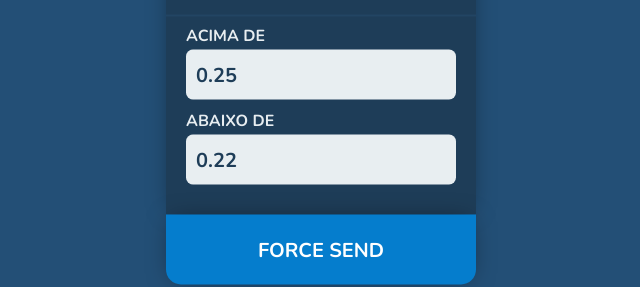
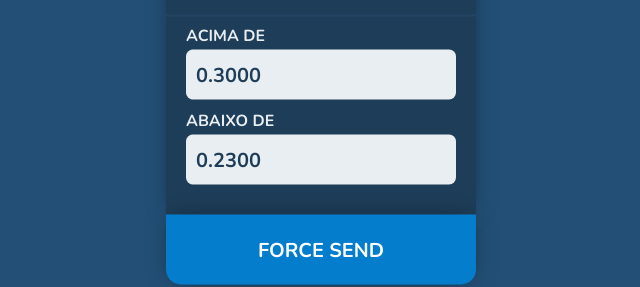
Before and after one commit to oThesenhista/dbot, a plain HTML site: page index.html in a window 1280 px wide. Shown: the part 342-629 px from the top of the page, 319-959 px from the left. Drawn offline with nearby package versions, Linux system fonts and the light colour scheme; no server answers.

Commit message:
Update index.html

```diff
--- a/index.html
+++ b/index.html
@@ -16,8 +16,8 @@
     <div class="box">
     exchange <input id="exchange" type="text" value="binance"><br>
     <hr style="border: none; background-color: #224563; margin-left:-20px; margin-right:-20px; height:2px;">
-    acima de <input id="minprice" type="number" value="0.25" placeholder="min"><br>
-    abaixo de <input id="maxprice" type="number" value="0.22" placeholder="max"><br>
+    acima de <input id="minprice" type="number" value="0.3000" placeholder="min"><br>
+    abaixo de <input id="maxprice" type="number" value="0.2300" placeholder="max"><br>
   </div>
   <button onclick="sendMessage()">Force Send</button>
 </div>
```
